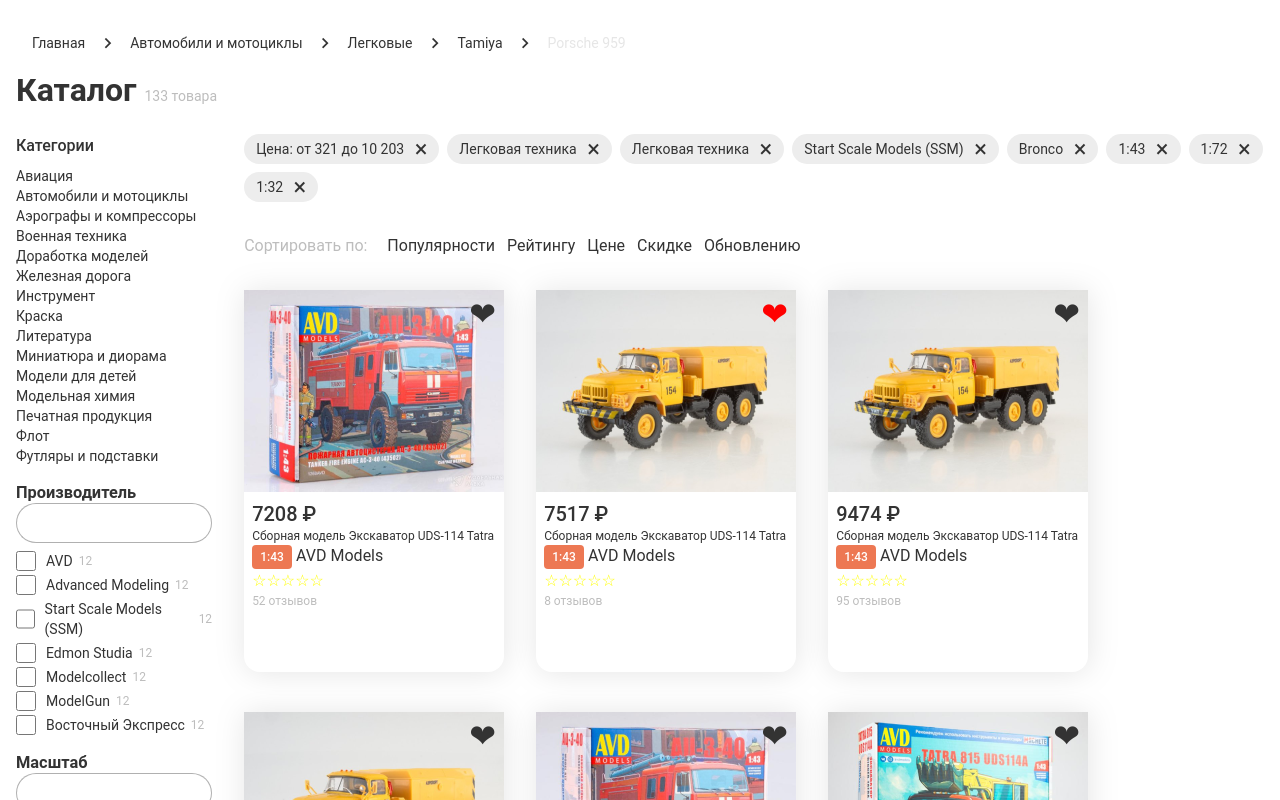
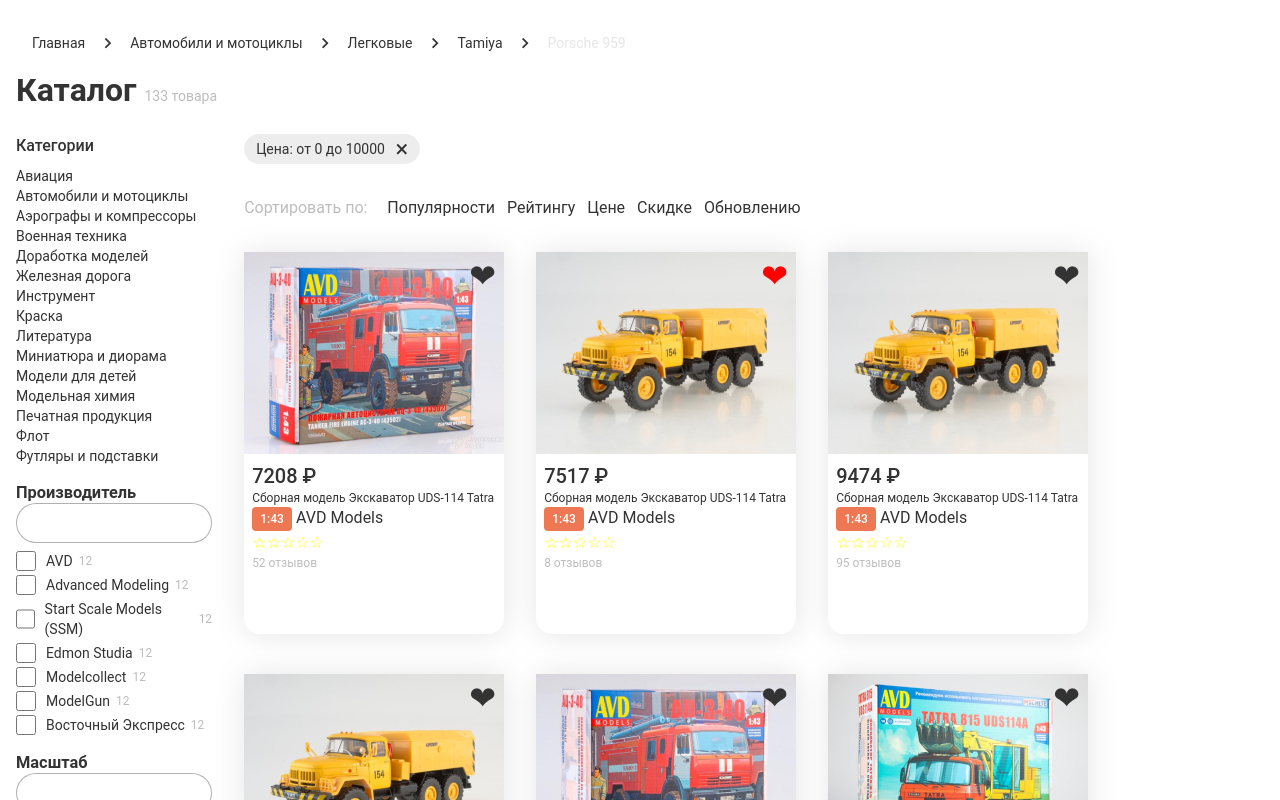
Before and after one commit to S0RGE/test-task-m, a Vue app: page / in a window 1280 px wide. Shown: the top 800 px of the page. Built offline with nearby package versions, Linux system fonts and the light colour scheme.

Commit message:
add sort by price/raiting

```diff
--- a/src/components/Catalog/ProductCatalog.vue
+++ b/src/components/Catalog/ProductCatalog.vue
@@ -1,7 +1,7 @@
 <template>
   <div class="product-catalog_wrapper">
-    <product-catalog-filter-display :filters="formattedFilters" />
-    <product-catalog-sort-by />
+    <product-catalog-filter-display :filters="filters" />
+    <product-catalog-sort-by @set-sort-by="setSortBy" />
     <div class="product-catalog">
       <product-catalog-card
         v-for="product in paginatedProducts"
@@ -21,6 +21,7 @@
   data() {
     return {
       page: 1,
+      sortBy: '',
     };
   },
   props: {
@@ -33,6 +34,20 @@
     ProductCatalogCard,
     ProductCatalogFilterDisplay,
     ProductCatalogSortBy,
+  },
+  methods: {
+    setSortBy(sortBy) {
+      this.sortBy = sortBy;
+    },
+    sortProducts(products) {
+      let result = [...products];
+      result.sort((a, b) => {
+        console.log('a < b: ', a[this.sortBy.name] < b[this.sortBy.name]);
+        return a[this.sortBy.name] - b[this.sortBy.name];
+      });
+
+      return result;
+    },
   },
   computed: {
     filteredProducts() {
@@ -64,26 +79,16 @@
       return result;
     },
     paginatedProducts() {
-      return this.filteredProducts.slice(this.startIndex, this.endIndex);
+      return this.sortProducts(this.filteredProducts).slice(
+        this.startIndex,
+        this.endIndex
+      );
     },
     startIndex() {
       return (this.page - 1) * this.productsPerPage;
     },
     endIndex() {
       return this.page * this.productsPerPage;
-    },
-    formattedFilters() {
-      // return this.filters;
-      return [
-        'Цена: от 321 до  10 203',
-        'Легковая техника',
-        'Легковая техника',
-        'Start Scale Models (SSM)',
-        'Bronco',
-        '1:43',
-        '1:72',
-        '1:32',
-      ];
     },
     filters() {
       return this.$store.getters.getFilters;
--- a/src/components/Catalog/ProductCatalogFilterDisplay.vue
+++ b/src/components/Catalog/ProductCatalogFilterDisplay.vue
@@ -1,8 +1,12 @@
 <template>
   <div class="filter-display">
-    <div class="filter-display_item" v-for="filter in filters" :key="filter">
-      {{ filter }}
-      <span class="display-close">&#215;</span>
+    <div
+      class="filter-display_item"
+      v-for="filter in formattedFilters"
+      :key="filter.name"
+    >
+      {{ filter.value }}
+      <span class="display-close" @click="deleteFilter(filter)">&#215;</span>
     </div>
   </div>
 </template>
@@ -11,19 +15,41 @@
 export default {
   props: {
     filters: {
-      type: Array,
-      default: () => {
-        return [
-          'Цена: от 321 до  10 203',
-          'Легковая техника',
-          'Легковая техника',
-          'Start Scale Models (SSM)',
-          'Bronco',
-          '1:43',
-          '1:72',
-          '1:32',
-        ];
-      },
+      type: Object,
+    },
+  },
+  methods: {
+    deleteFilter(filter) {
+      const editedFilters = { ...this.filters };
+
+      console.log(filter, editedFilters);
+    },
+  },
+  computed: {
+    formattedFilters() {
+      const formatFilters = [];
+
+      for (const key in this.filters) {
+        if (typeof this.filters[key] === 'string' && this.filters[key]) {
+          formatFilters.push({
+            name: key,
+            value: this.filters[key],
+          });
+        } else if (key === 'priceLimit') {
+          formatFilters.push({
+            name: key,
+            value: `Цена: от ${this.filters[key][0]} до ${this.filters[key][1]}`,
+          });
+        } else if (Array.isArray(this.filters[key])) {
+          this.filters[key].forEach((filter) => {
+            formatFilters.push({
+              name: key,
+              value: filter,
+            });
+          });
+        }
+      }
+      return formatFilters;
     },
   },
 };
--- a/src/components/Catalog/ProductCatalogSortBy.vue
+++ b/src/components/Catalog/ProductCatalogSortBy.vue
@@ -1,9 +1,14 @@
 <template>
   <div class="catalog_sort-by">
     <span class="sort-by_title">Сортировать по: </span>
-    <span class="sort-by_item" v-for="item in sortItems" :key="item">{{
-      item
-    }}</span>
+    <span
+      class="sort-by_item"
+      :class="{ active: index === selectedSort }"
+      @click="setSort(item, index)"
+      v-for="(item, index) in sortItems"
+      :key="item.name"
+      >{{ item.value }}</span
+    >
   </div>
 </template>
 
@@ -11,8 +16,29 @@
 export default {
   data() {
     return {
-      sortItems: ['Популярности', 'Рейтингу', 'Цене', 'Скидке', 'Обновлению'],
+      selectedSort: '',
+      sortItems: [
+        { name: 'popular', value: 'Популярности' },
+        { name: 'raiting', value: 'Рейтингу' },
+        { name: 'price', value: 'Цене' },
+        { name: 'discount', value: 'Скидке' },
+        { name: 'updated', value: 'Обновлению' },
+      ],
     };
+  },
+  emits: {
+    'set-sort-by': (value) => typeof value === 'string',
+  },
+  methods: {
+    setSort(sortBy, index) {
+      if (this.selectedSort === index) {
+        this.selectedSort = null;
+        this.$emit('set-sort-by', {});
+      } else {
+        this.selectedSort = index;
+        this.$emit('set-sort-by', sortBy);
+      }
+    },
   },
 };
 </script>
@@ -32,6 +58,11 @@
 
   .sort-by_item {
     color: #333333; // $color-primary-black;
+    cursor: pointer;
+  }
+
+  .sort-by_item.active {
+    color: #279fb9;
   }
 
   .sort-by_item + .sort-by_item {
```
